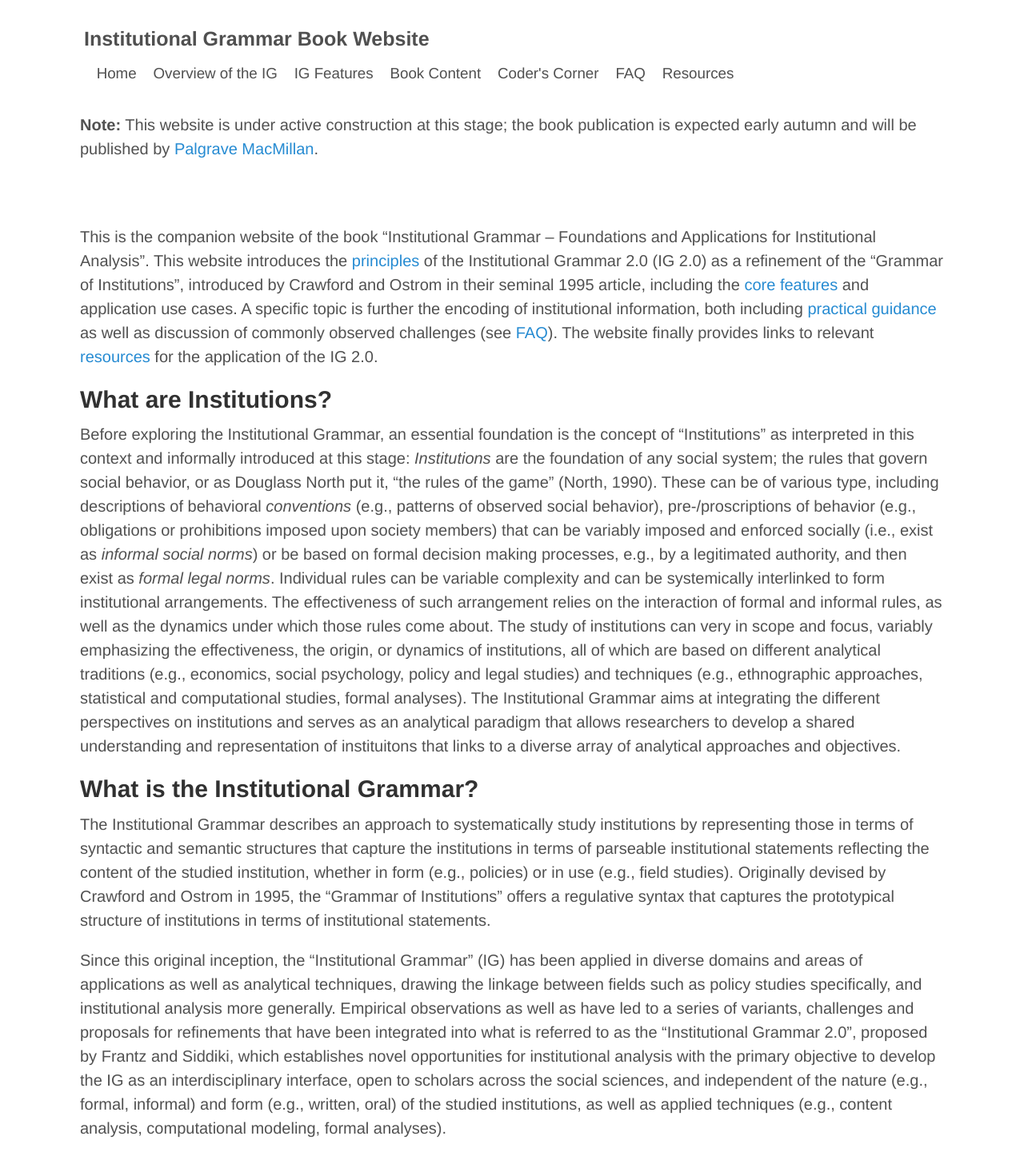
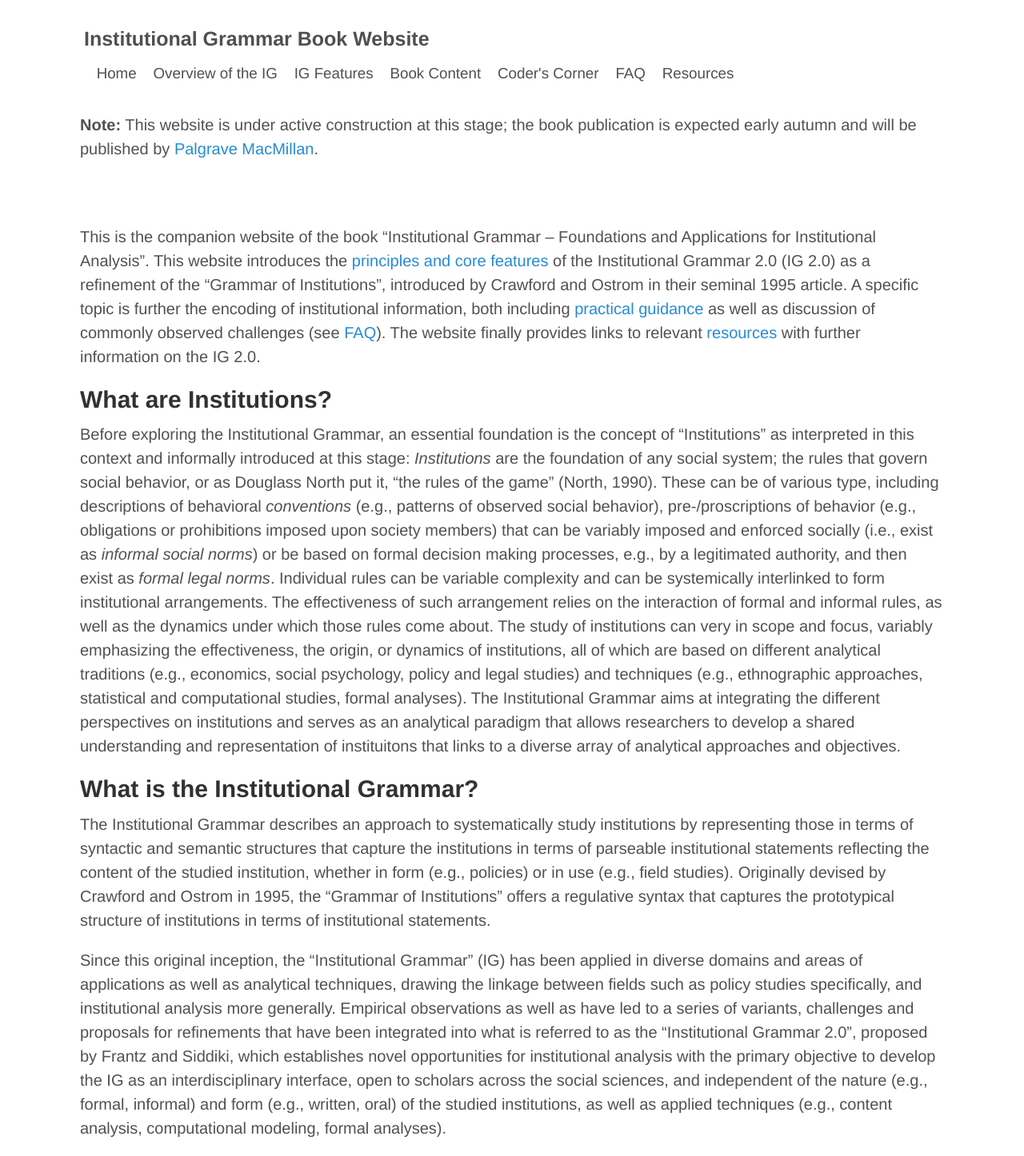
Before and after one commit to InstitutionalGrammar/IG-Book, a Jekyll site: the page built from index.md, in a window 1280 px wide. Shown: the whole page at 80% size. Built offline with Jekyll 4.4.1, drawn with Linux system fonts in a browser that asks for light colours.

Commit message:
Update index.md

```diff
--- a/index.md
+++ b/index.md
@@ -3,7 +3,7 @@ layout: default
 title: IG Book
 ---
 
-This is the companion website of the book "Institutional Grammar -- Foundations and Applications for Institutional Analysis". This website introduces the [principles](principles.md) of the Institutional Grammar 2.0 (IG 2.0) as a refinement of the "Grammar of Institutions", introduced by Crawford and Ostrom in their seminal 1995 article, including the [core features](features.md) and application use cases. A specific topic is further the encoding of institutional information, both including [practical guidance](coding.md) as well as discussion of commonly observed challenges (see [FAQ](faq.md)). The website finally provides links to relevant [resources](resources.md) for the application of the IG 2.0.
+This is the companion website of the book "Institutional Grammar -- Foundations and Applications for Institutional Analysis". This website introduces the [principles and core features](features.md) of the Institutional Grammar 2.0 (IG 2.0) as a refinement of the "Grammar of Institutions", introduced by Crawford and Ostrom in their seminal 1995 article. A specific topic is further the encoding of institutional information, both including [practical guidance](coding.md) as well as discussion of commonly observed challenges (see [FAQ](faq.md)). The website finally provides links to relevant [resources](resources.md) with further information on the IG 2.0.
 
 ## What are Institutions?
 
```
